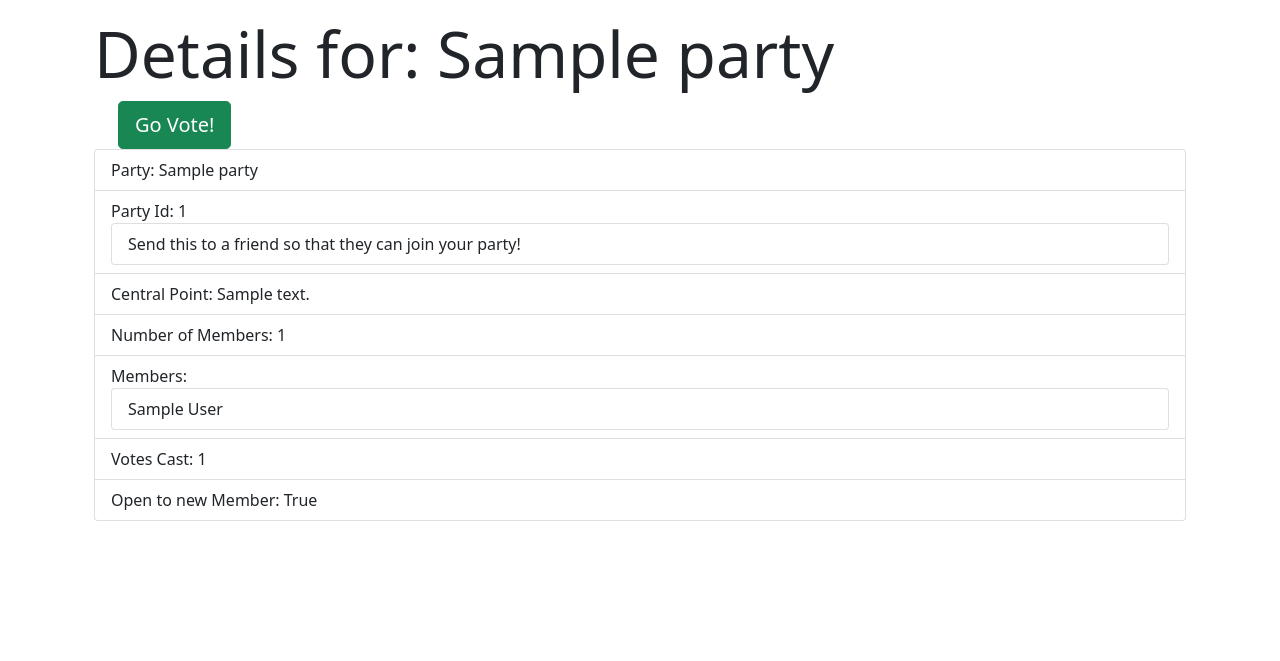
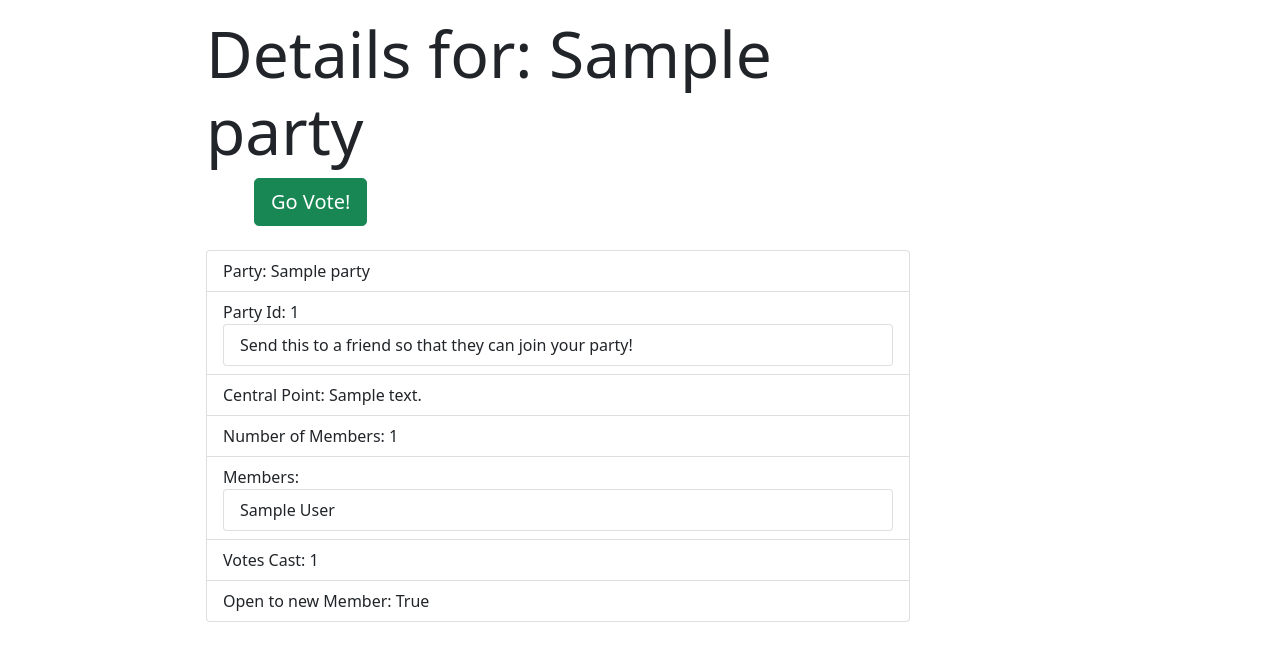
Before and after one commit to readytowin2298/speed-eats, a Flask app: page /parties/1 in a window 1280 px wide. Shown: the part 46-707 px from the top of the page. Run offline with Flask 2, Linux system fonts and the light colour scheme; tables that the repository leaves empty hold one stand-in row (values such as "Sample post"); some libraries are stand-ins or nearby versions.

Commit message:
adjusted html and resolved some database errors

```diff
--- a/templates/parties/view.html
+++ b/templates/parties/view.html
@@ -2,8 +2,8 @@
 
 {% block content %}
 
-    <div class="container">
-        <div class="container justify-content-center">
+    <div class="container row">
+        <div class="container col col-8 justify-content-center">
             <h3 class="display-3">
                 Details for: {{party.name}}
             </h3>
@@ -14,6 +14,7 @@
                     </a>
                 </div>
             </div>
+            <br>
             <ul class="list-group">
                 <li class="list-group-item">Party: {{party.name}}</li>
                 <li class="list-group-item">
@@ -39,11 +40,13 @@
                 <li class="list-group-item">Open to new Member: {{party.accepting_members}}</li>
 
             </ul>
+            <br>
             {% if g.user == party.leader  %}
                 <form action="/parties/{{party.id}}/accept_members" method="POST">
                     {% if party.accepting_members %}
                         <button class="btn btn-sm btn-warning">Close To New Members</button>
                     {% else %}
+
                         <div class="form-group">
                             <button class="btn btn-sm btn-warning">Open to new Members</button>
                             <small class="form-control" style="color: red;">Voting for all members will start over</small>
--- a/templates/parties/vote.html
+++ b/templates/parties/vote.html
@@ -38,7 +38,7 @@
             </form>
             <div class="container">
                 <a href="/parties/{{resturaunt.party.id}}" class="btn btn-info"><i class="fas fa-caret-square-left"></i></a>
-                <small>(Going back to party page will save all votes before this page)</small>
+                <blockquote>(Going back to party page will save all votes before this page)</blockquote>
             </div>
         </div>
 
```
